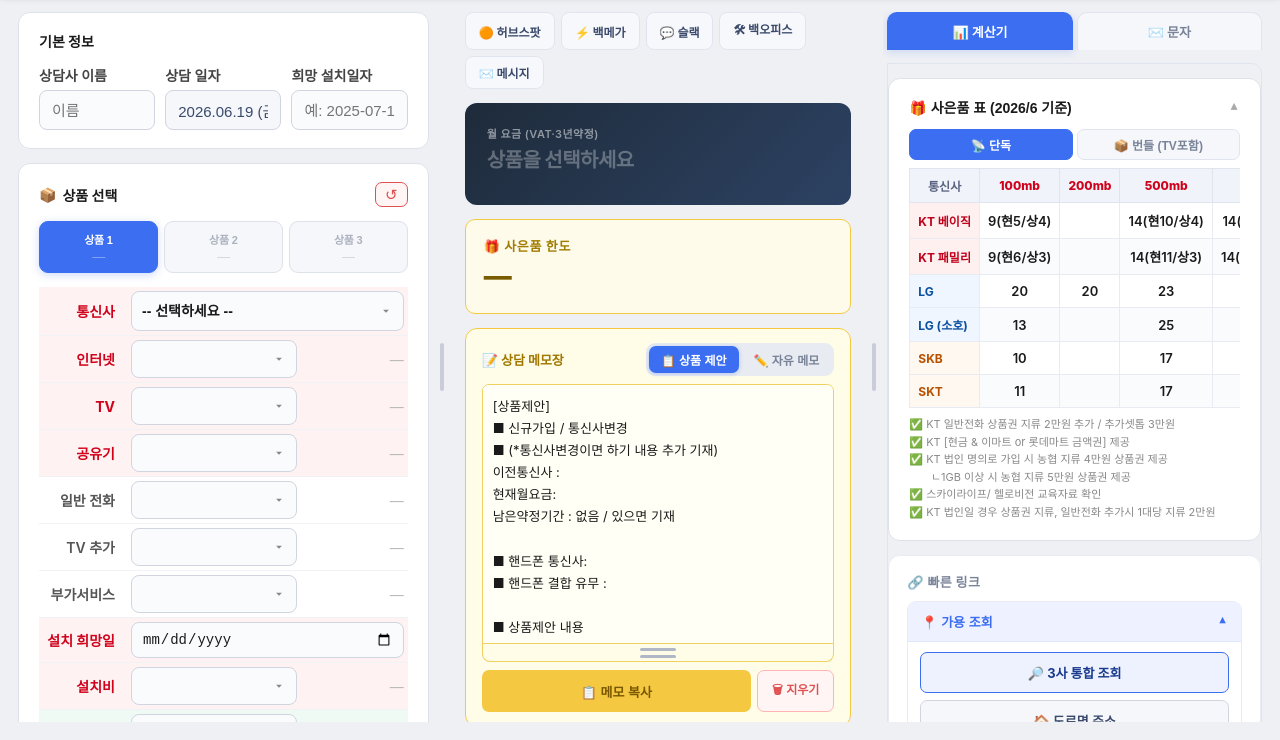
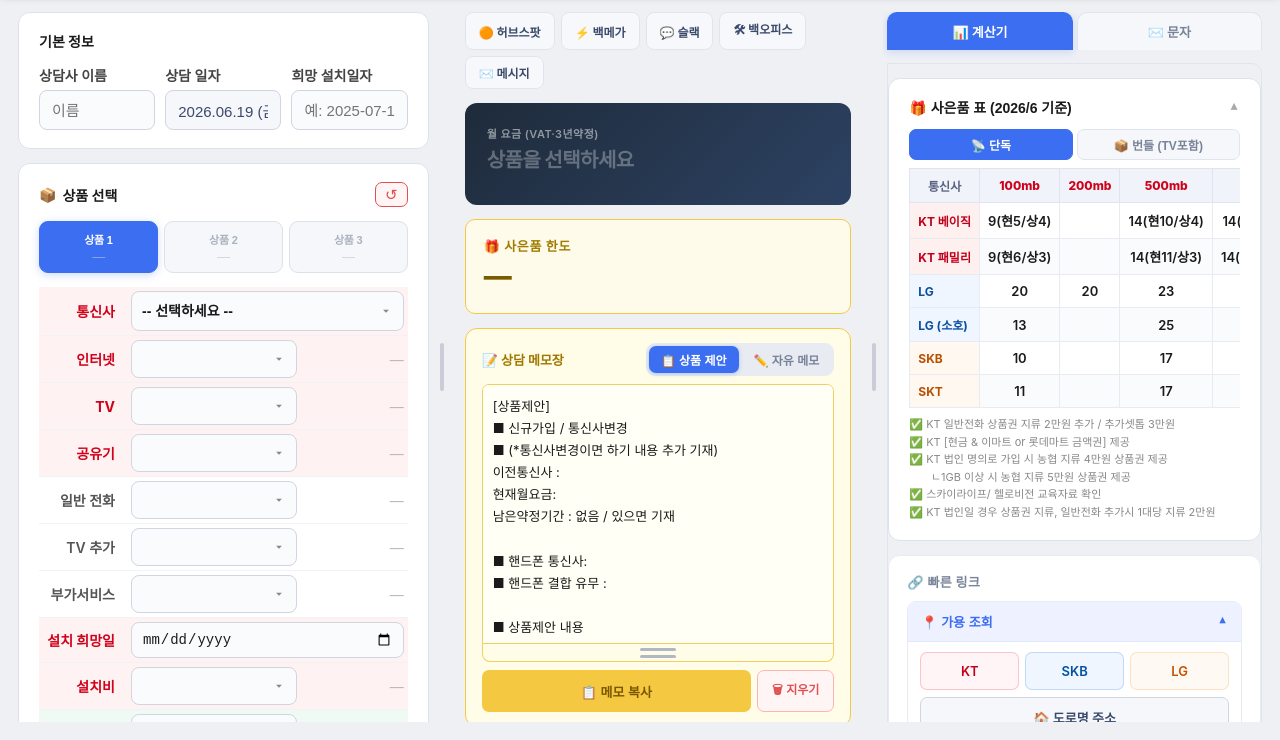
Before and after one commit to dahyun-miso/internet-calculator, a plain HTML site: page index.html in a window 1280 px wide. Shown: the part 61-801 px from the top of the page. Drawn offline with Linux system fonts and the light colour scheme.

Commit message:
0619 빠른링크 수정

```diff
--- a/index.html
+++ b/index.html
@@ -711,7 +711,11 @@ textarea:focus{outline:none;border-color:#3b6ef0}
         <div class="quick-accordion">
           <button class="qacc-btn open" id="qacc-btn-cov" onclick="toggleAcc('cov')"><span>📍 가용 조회</span><span class="qacc-arrow">▼</span></button>
           <div class="qacc-body open" id="qacc-body-cov" style="flex-direction:column">
-            <a class="qbtn" href="https://www.ius-guide.kr/home#" target="_blank" style="width:100%;justify-content:center;display:flex;background:#eef2ff;border-color:#3b6ef0;color:#1a3a8f;padding:10px 13px;font-size:13px;font-weight:700">🔎 3사 통합 조회</a>
+            <div style="display:flex;gap:6px">
+              <a class="qbtn kt" href="https://help.kt.com/serviceinfo/SearchHomePhone.do" target="_blank" style="flex:1;justify-content:center;display:flex;padding:10px 13px;font-size:13px">KT</a>
+              <a class="qbtn sk" href="https://www.bworld.co.kr/myb/product/join/address/svcAveSearch.do" target="_blank" style="flex:1;justify-content:center;display:flex;padding:10px 13px;font-size:13px">SKB</a>
+              <a class="qbtn lg" href="https://www.lguplus.com/support/online/coverage-check" target="_blank" style="flex:1;justify-content:center;display:flex;padding:10px 13px;font-size:13px">LG</a>
+            </div>
             <a class="qbtn" href="https://www.juso.go.kr/" target="_blank" style="width:100%;justify-content:center;display:flex;background:#f5f7fb;border-color:#d0d5e0;color:#3b4a6b;padding:10px 13px;font-size:13px">🏠 도로명 주소</a>
           </div>
         </div>
@@ -721,7 +725,8 @@ textarea:focus{outline:none;border-color:#3b6ef0}
             <input type="text" inputmode="tel" id="miso-phone" placeholder="고객 전화번호 입력" maxlength="13" oninput="this.value=this.value.replace(/[^0-9-]/g,'')">
             <button class="qbtn copy" onclick="copyMisoLink()" style="padding:10px 16px;font-size:14px;border-radius:9px;white-space:nowrap">🔗 민감정보</button>
           </div>
-          <div style="margin-top:6px">
+          <div style="margin-top:6px;display:flex;flex-direction:column;gap:6px">
+            <a class="qbtn" href="https://docs.google.com/spreadsheets/d/10d21RrhIPBiJr7RZIHnk0h1dB4GvTEcHCuXSyFYw1M4/edit?gid=0#gid=0" target="_blank" style="width:100%;justify-content:center;display:flex;padding:10px 13px;font-size:13px;background:#f0fdf4;border-color:#16a34a33;color:#15803d">📃 고객 정보 폼</a>
             <a class="qbtn kt" href="https://online.kt.com/itg/simple/simpleCustomerInfoPop.do?prdcId=0B843024-18A6-4D09-A228-8A1049E67C51" target="_blank" style="width:100%;justify-content:center;display:flex;padding:10px 13px;font-size:13px">🔐 KT 본인인증</a>
           </div>
         </div>
```
